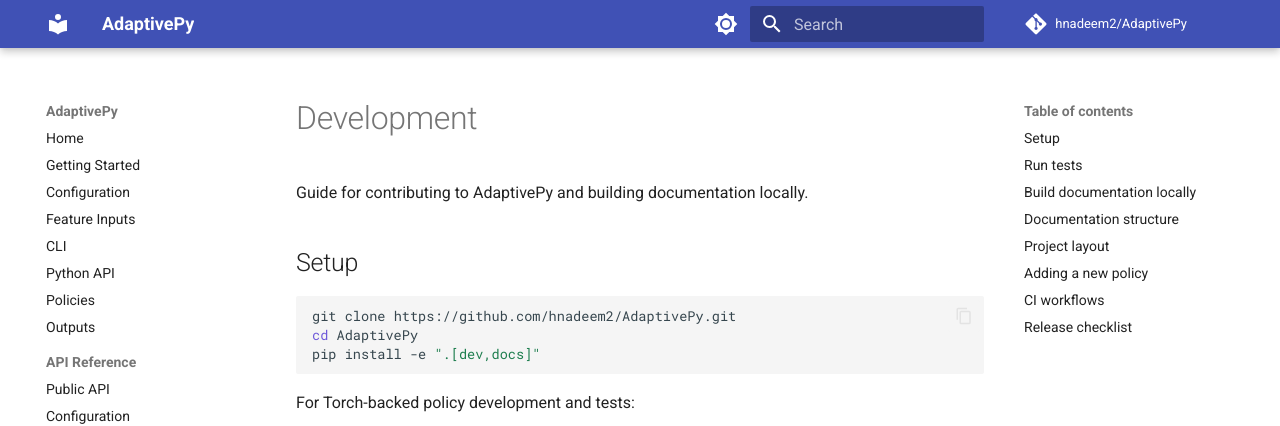
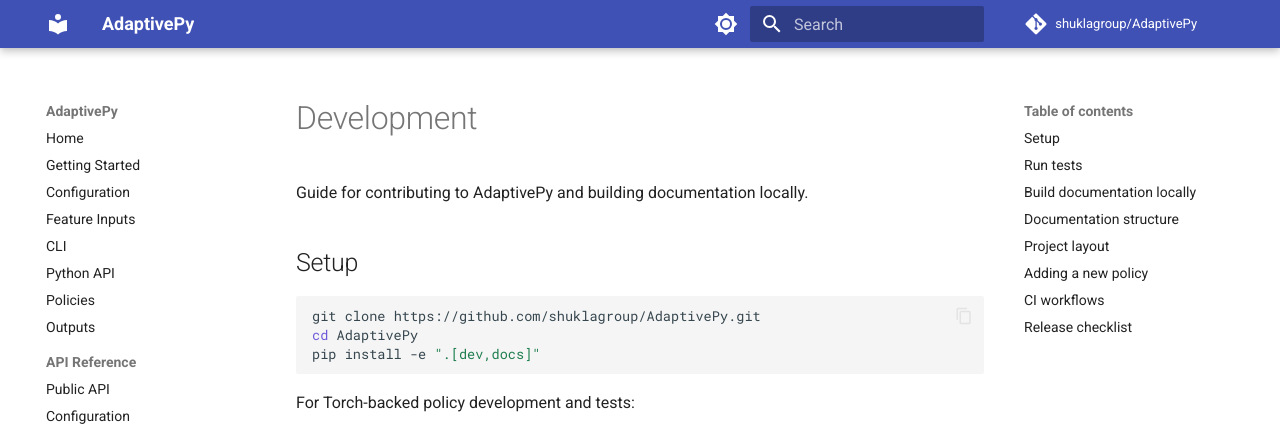
Before and after one commit to ShuklaGroup/AdaptivePy, an MkDocs documentation site: the page built from docs/development.md, in a window 1280 px wide and 900 px high. Shown: the top 426 px of the window. Built offline with MkDocs 1.6.1 and Material for MkDocs 9.7.7, drawn with Linux system fonts in a browser that asks for light colours; comment, search, counter and statistics services are not loaded.

Commit message:
Update GitHub Pages and repo URLs to shuklagroup org
Migrate documentation and repository links from hnadeem2.github.io to
shuklagroup.github.io now that the project is hosted under the shuklagroup org.

````diff
--- a/docs/development.md
+++ b/docs/development.md
@@ -5,7 +5,7 @@
 ## Setup
 
 ```bash
-git clone https://github.com/hnadeem2/AdaptivePy.git
+git clone https://github.com/shuklagroup/AdaptivePy.git
 cd AdaptivePy
 pip install -e ".[dev,docs]"
 ```
--- a/mkdocs.yml
+++ b/mkdocs.yml
@@ -1,8 +1,8 @@
 site_name: AdaptivePy
 site_description: Adaptive sampling for molecular dynamics trajectories
-site_url: https://hnadeem2.github.io/AdaptivePy/
-repo_url: https://github.com/hnadeem2/AdaptivePy
-repo_name: hnadeem2/AdaptivePy
+site_url: https://shuklagroup.github.io/AdaptivePy/
+repo_url: https://github.com/shuklagroup/AdaptivePy
+repo_name: shuklagroup/AdaptivePy
 edit_uri: edit/main/docs/
 
 theme:
@@ -84,4 +84,4 @@
 extra:
   social:
     - icon: fontawesome/brands/github
-      link: https://github.com/hnadeem2/AdaptivePy
+      link: https://github.com/shuklagroup/AdaptivePy
````
Also changed, not shown: README.md (+9 -9 lines), docs/getting-started.md (+1 -1 lines).
